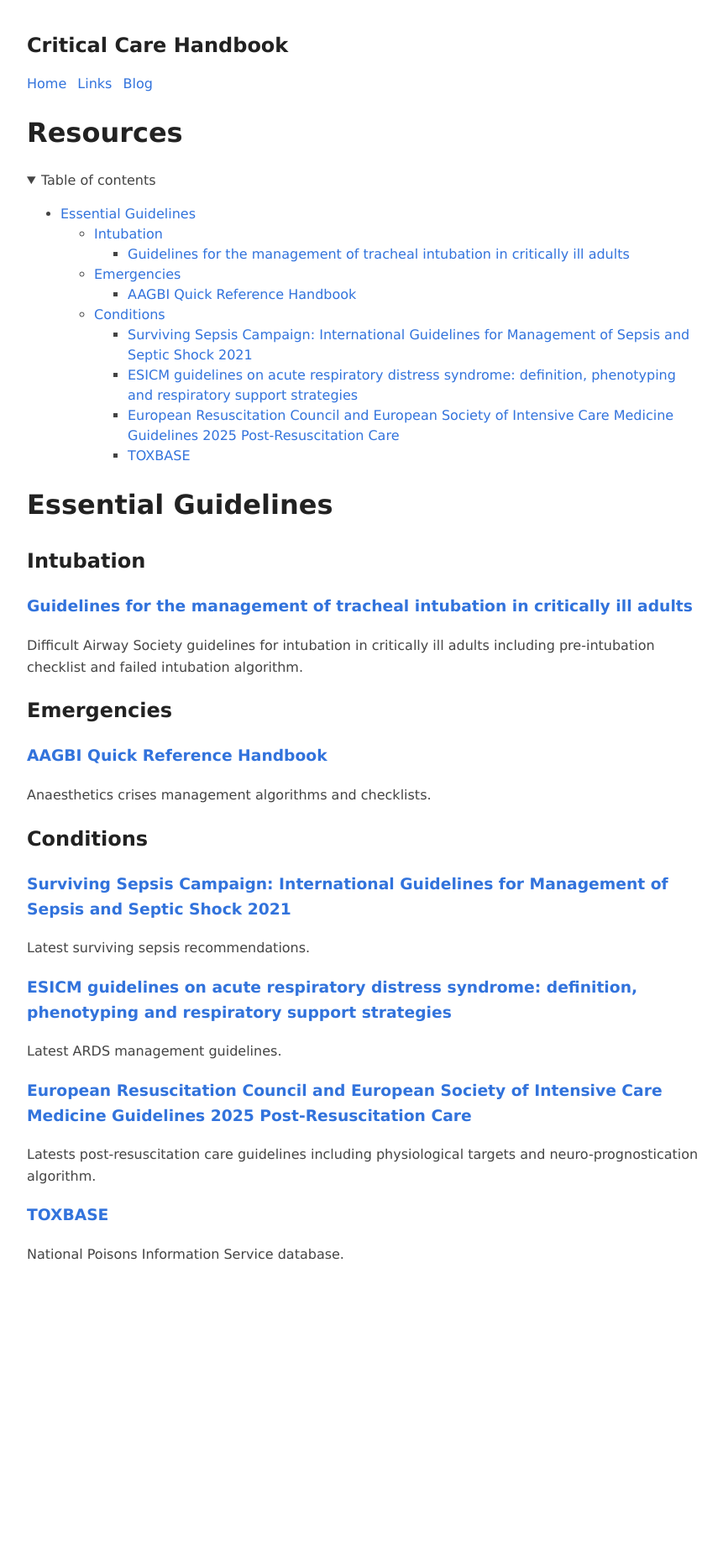
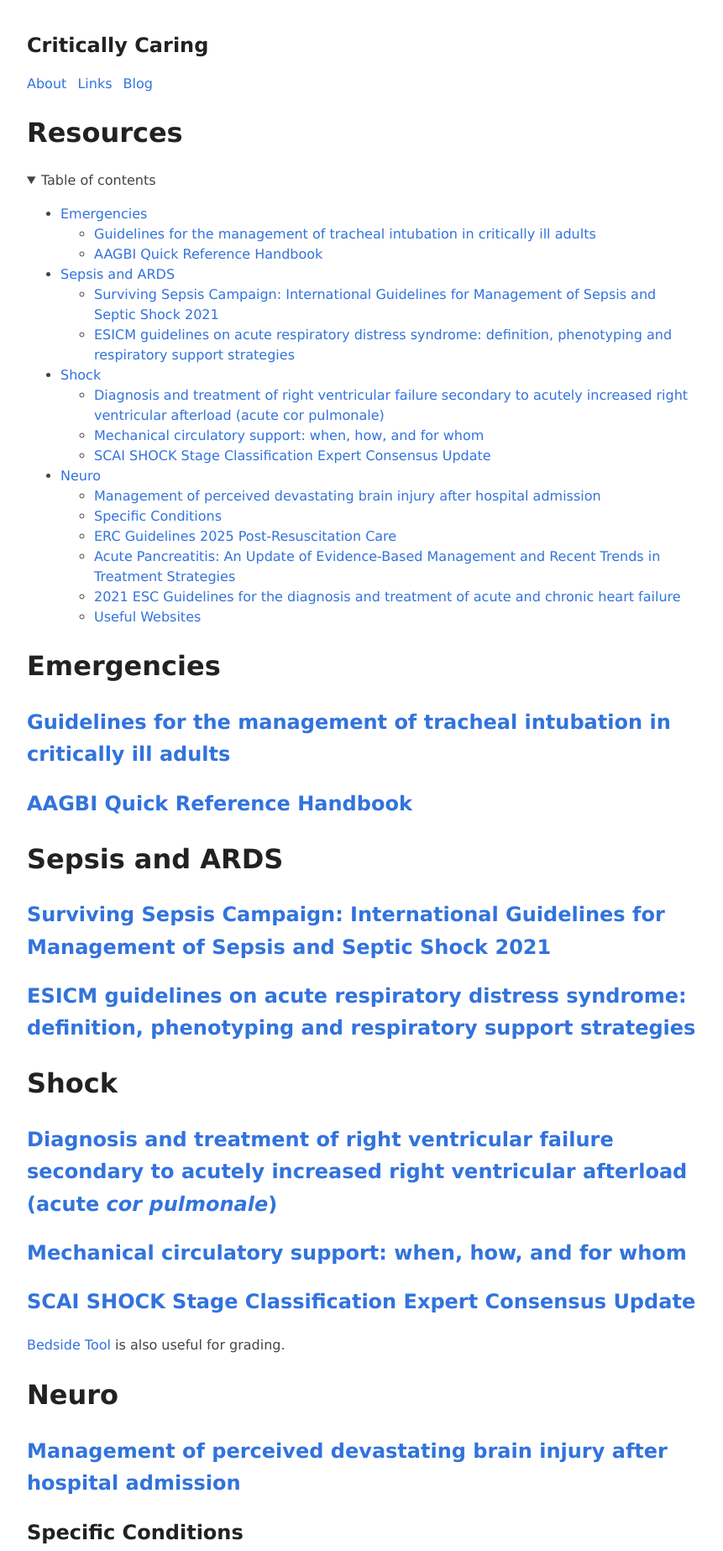
Before and after one commit to mark-jeffrey/crit-care-website, a plain HTML site: page public/links/index.html in a window 1280 px wide. Shown: the top 1847 px of the page at 84% size, without its empty margins (208-1069 px from the left). Before the commit the page ends 1592 px from the top, so only its background shows below. Drawn offline with Linux system fonts and the light colour scheme.

Commit message:
sitename change and about page expanded

```diff
--- a/public/404.html
+++ b/public/404.html
@@ -4,11 +4,11 @@
   <meta charset="utf-8">
   <meta name="viewport" content="width=device-width, initial-scale=1.0">
   <title>404</title>
-  <meta name="title" content="Critical Care Handbook">
+  <meta name="title" content="Critically Caring">
 <meta name="description" content="Resources to support residents in ICU">
 <meta name="referrer" content="strict-origin-when-cross-origin">
 
-  <link rel="alternate" type="application/atom+xml" title="Critical Care Handbook" href="/atom.xml">
+  <link rel="alternate" type="application/atom+xml" title="Critically Caring" href="/atom.xml">
   <style>
     :root {
     --width: 800px;
@@ -210,10 +210,10 @@
 <body>
   <header>
   <a href="/" class="title">
-    <h1>Critical Care Handbook</h1>
+    <h1>Critically Caring</h1>
   </a>
   <nav aria-label="site">
-      <a href="/">Home</a>
+      <a href="/">About</a>
       <a href="/links/">Links</a>
       <a href="/blog/">Blog</a>
   </nav>
--- a/public/links/index.html
+++ b/public/links/index.html
@@ -3,12 +3,12 @@
 <head>
   <meta charset="utf-8">
   <meta name="viewport" content="width=device-width, initial-scale=1.0">
-  <title>Resources | Critical Care Handbook</title>
+  <title>Resources | Critically Caring</title>
   <meta name="title" content="Resources">
 <meta name="description" content="Resources to support residents in ICU">
 <meta name="referrer" content="strict-origin-when-cross-origin">
 
-  <link rel="alternate" type="application/atom+xml" title="Critical Care Handbook" href="/atom.xml">
+  <link rel="alternate" type="application/atom+xml" title="Critically Caring" href="/atom.xml">
   <style>
     :root {
     --width: 800px;
@@ -210,10 +210,10 @@
 <body>
   <header>
   <a href="/" class="title">
-    <h1>Critical Care Handbook</h1>
+    <h1>Critically Caring</h1>
   </a>
   <nav aria-label="site">
-      <a href="/">Home</a>
+      <a href="/">About</a>
       <a href="/links/">Links</a>
       <a href="/blog/">Blog</a>
   </nav>
@@ -223,26 +223,18 @@
       <summary>Table of contents</summary>
     <ul>
         <li>
-          <a href="/links/#essential-guidelines">Essential Guidelines</a>
-        <ul>
-            <li>
-              <a href="/links/#intubation">Intubation</a>
+          <a href="/links/#emergencies">Emergencies</a>
         <ul>
             <li>
               <a href="/links/#guidelines-for-the-management-of-tracheal-intubation-in-critically-ill-adults">Guidelines for the management of tracheal intubation in critically ill adults</a>
             </li>
-            </ul>
-            </li>
-            <li>
-              <a href="/links/#emergencies">Emergencies</a>
-            <ul>
             <li>
               <a href="/links/#aagbi-quick-reference-handbook">AAGBI Quick Reference Handbook</a>
             </li>
         </ul>
         </li>
         <li>
-              <a href="/links/#conditions">Conditions</a>
+          <a href="/links/#sepsis-and-ards">Sepsis and ARDS</a>
         <ul>
             <li>
               <a href="/links/#surviving-sepsis-campaign-international-guidelines-for-management-of-sepsis-and-septic-shock-2021">Surviving Sepsis Campaign: International Guidelines for Management of Sepsis and Septic Shock 2021</a>
@@ -250,35 +242,73 @@
             <li>
               <a href="/links/#esicm-guidelines-on-acute-respiratory-distress-syndrome-definition-phenotyping-and-respiratory-support-strategies">ESICM guidelines on acute respiratory distress syndrome: definition, phenotyping and respiratory support strategies</a>
             </li>
-                <li>
-                  <a href="/links/#european-resuscitation-council-and-european-society-of-intensive-care-medicine-guidelines-2025-post-resuscitation-care">European Resuscitation Council and European Society of Intensive Care Medicine Guidelines 2025 Post-Resuscitation Care</a>
+        </ul>
         </li>
         <li>
-                  <a href="/links/#toxbase">TOXBASE</a>
+          <a href="/links/#shock">Shock</a>
+        <ul>
+            <li>
+              <a href="/links/#diagnosis-and-treatment-of-right-ventricular-failure-secondary-to-acutely-increased-right-ventricular-afterload-acute-cor-pulmonale">Diagnosis and treatment of right ventricular failure secondary to acutely increased right ventricular afterload (acute cor pulmonale)</a>
+            </li>
+            <li>
+              <a href="/links/#mechanical-circulatory-support-when-how-and-for-whom">Mechanical circulatory support: when, how, and for whom</a>
+            </li>
+            <li>
+              <a href="/links/#scai-shock-stage-classification-expert-consensus-update">SCAI SHOCK Stage Classification Expert Consensus Update</a>
             </li>
         </ul>
+        </li>
+        <li>
+          <a href="/links/#neuro">Neuro</a>
+        <ul>
+            <li>
+              <a href="/links/#management-of-perceived-devastating-brain-injury-after-hospital-admission">Management of perceived devastating brain injury after hospital admission</a>
+            </li>
+            <li>
+              <a href="/links/#specific-conditions">Specific Conditions</a>
+            </li>
+            <li>
+              <a href="/links/#erc-guidelines-2025-post-resuscitation-care">ERC Guidelines 2025 Post-Resuscitation Care</a>
+            </li>
+            <li>
+              <a href="/links/#acute-pancreatitis-an-update-of-evidence-based-management-and-recent-trends-in-treatment-strategies">Acute Pancreatitis: An Update of Evidence-Based Management and Recent Trends in Treatment Strategies</a>
+            </li>
+            <li>
+              <a href="/links/#2021-esc-guidelines-for-the-diagnosis-and-treatment-of-acute-and-chronic-heart-failure">2021 ESC Guidelines for the diagnosis and treatment of acute and chronic heart failure</a>
+            </li>
+            <li>
+              <a href="/links/#useful-websites">Useful Websites</a>
             </li>
         </ul>
         </li>
     </ul>
     </details>
   <main>
-    <h1 id="essential-guidelines">Essential Guidelines</h1>
-<h2 id="intubation">Intubation</h2>
-<h3 id="guidelines-for-the-management-of-tracheal-intubation-in-critically-ill-adults"><a href="https://doi.org/10.1016/j.bja.2017.10.021">Guidelines for the management of tracheal intubation in critically ill adults</a></h3>
-<p>Difficult Airway Society guidelines for intubation in critically ill adults including pre-intubation checklist and failed intubation algorithm.</p>
-<h2 id="emergencies">Emergencies</h2>
-<h3 id="aagbi-quick-reference-handbook"><a href="https://anaesthetists.org/Guidelines-and-publications/Quick-reference-handbook/PDF-version">AAGBI Quick Reference Handbook</a></h3>
-<p>Anaesthetics crises management algorithms and checklists.</p>
-<h2 id="conditions">Conditions</h2>
-<h3 id="surviving-sepsis-campaign-international-guidelines-for-management-of-sepsis-and-septic-shock-2021"><a href="https://doi.org/10.1097/CCM.0000000000005337">Surviving Sepsis Campaign: International Guidelines for Management of Sepsis and Septic Shock 2021</a></h3>
-<p>Latest surviving sepsis recommendations.</p>
-<h3 id="esicm-guidelines-on-acute-respiratory-distress-syndrome-definition-phenotyping-and-respiratory-support-strategies"><a href="https://doi.org/10.1007/s00134-023-07050-7">ESICM guidelines on acute respiratory distress syndrome: definition, phenotyping and respiratory support strategies</a></h3>
-<p>Latest ARDS management guidelines.</p>
-<h3 id="european-resuscitation-council-and-european-society-of-intensive-care-medicine-guidelines-2025-post-resuscitation-care"><a href="https://doi.org/10.1016/j.resuscitation.2025.110809">European Resuscitation Council and European Society of Intensive Care Medicine Guidelines 2025 Post-Resuscitation Care</a></h3>
-<p>Latests post-resuscitation care guidelines including physiological targets and neuro-prognostication algorithm.</p>
-<h3 id="toxbase"><a href="https://www.toxbase.org">TOXBASE</a></h3>
-<p>National Poisons Information Service database.</p>
+    <h1 id="emergencies">Emergencies</h1>
+<h2 id="guidelines-for-the-management-of-tracheal-intubation-in-critically-ill-adults"><a rel="external" href="https://doi.org/10.1016/j.bja.2017.10.021">Guidelines for the management of tracheal intubation in critically ill adults</a></h2>
+<h2 id="aagbi-quick-reference-handbook"><a rel="external" href="https://anaesthetists.org/Guidelines-and-publications/Quick-reference-handbook/PDF-version">AAGBI Quick Reference Handbook</a></h2>
+<h1 id="sepsis-and-ards">Sepsis and ARDS</h1>
+<h2 id="surviving-sepsis-campaign-international-guidelines-for-management-of-sepsis-and-septic-shock-2021"><a rel="external" href="https://doi.org/10.1097/CCM.0000000000005337">Surviving Sepsis Campaign: International Guidelines for Management of Sepsis and Septic Shock 2021</a></h2>
+<h2 id="esicm-guidelines-on-acute-respiratory-distress-syndrome-definition-phenotyping-and-respiratory-support-strategies"><a rel="external" href="https://doi.org/10.1007/s00134-023-07050-7">ESICM guidelines on acute respiratory distress syndrome: definition, phenotyping and respiratory support strategies</a></h2>
+<h1 id="shock">Shock</h1>
+<h2 id="diagnosis-and-treatment-of-right-ventricular-failure-secondary-to-acutely-increased-right-ventricular-afterload-acute-cor-pulmonale"><a rel="external" href="https://doi.org/10.1093/ehjacc/zuad157">Diagnosis and treatment of right ventricular failure secondary to acutely increased right ventricular afterload (acute <em>cor pulmonale</em>)</a></h2>
+<h2 id="mechanical-circulatory-support-when-how-and-for-whom"><a rel="external" href="https://doi.org/10.1093/eurheartj/ehae925">Mechanical circulatory support: when, how, and for whom</a></h2>
+<h2 id="scai-shock-stage-classification-expert-consensus-update"><a rel="external" href="https://doi.org/10.1016/j.jscai.2021.100008">SCAI SHOCK Stage Classification Expert Consensus Update</a></h2>
+<p><a rel="external" href="https://www.scai.org/sites/default/files/2023-04/SCAI%20SHOCK%20Bedside%20Checklist%202022.pdf">Bedside Tool</a> is also useful for grading.</p>
+<h1 id="neuro">Neuro</h1>
+<h2 id="management-of-perceived-devastating-brain-injury-after-hospital-admission"><a rel="external" href="https://doi.org/10.1016/j.bja.2017.10.002">Management of perceived devastating brain injury after hospital admission</a></h2>
+<h2 id="specific-conditions">Specific Conditions</h2>
+<h2 id="erc-guidelines-2025-post-resuscitation-care"><a rel="external" href="https://doi.org/10.1016/j.resuscitation.2025.110809">ERC Guidelines 2025 Post-Resuscitation Care</a></h2>
+<h2 id="acute-pancreatitis-an-update-of-evidence-based-management-and-recent-trends-in-treatment-strategies"><a rel="external" href="https://doi.org/10.1002/ueg2.12743">Acute Pancreatitis: An Update of Evidence-Based Management and Recent Trends in Treatment Strategies</a></h2>
+<h2 id="2021-esc-guidelines-for-the-diagnosis-and-treatment-of-acute-and-chronic-heart-failure"><a rel="external" href="https://doi.org/10.1093/eurheartj/ehab368">2021 ESC Guidelines for the diagnosis and treatment of acute and chronic heart failure</a></h2>
+<p>There is also a <a rel="external" href="https://doi.org/10.1093/eurheartj/ehad195">focussed update</a> from 2023 clarifying management of HFmrEF.</p>
+<h2 id="useful-websites">Useful Websites</h2>
+<ul>
+<li><a rel="external" href="https://www.toxbase.org">Toxbase</a></li>
+<li><a rel="external" href="https://criticalcarereviews.com/">Critical Care Reviews</a></li>
+<li><a rel="external" href="https://derangedphysiology.com/main/home">Derranged Physiology</a></li>
+<li><a rel="external" href="https://litfl.com/">LITFL</a></li>
+</ul>
 
   </main>
   <p>
--- a/public/sitemap.xml
+++ b/public/sitemap.xml
@@ -19,6 +19,7 @@
     </url>
     <url>
         <loc>/links/</loc>
+        <lastmod>2026-02-17</lastmod>
     </url>
     <url>
         <loc>/tags/</loc>
--- a/public/tags/checklists/atom.xml
+++ b/public/tags/checklists/atom.xml
@@ -1,6 +1,6 @@
 <?xml version="1.0" encoding="UTF-8"?>
 <feed xmlns="http://www.w3.org/2005/Atom" xml:lang="en">
-    <title>Critical Care Handbook - checklists</title>
+    <title>Critically Caring - checklists</title>
     <subtitle>Resources to support residents in ICU</subtitle>
     <link rel="self" type="application/atom+xml" href="/tags/checklists/atom.xml"/>
     <link rel="alternate" type="text/html" href="/"/>
@@ -23,7 +23,7 @@
         <link rel="alternate" type="text/html" href="/blog/intubation-checklist/"/>
         <id>/blog/intubation-checklist/</id>
 
-        <content type="html" xml:base="/blog/intubation-checklist/">&lt;p&gt;Adapted from Difficult Airway Society &lt;a href=&quot;https:&#x2F;&#x2F;doi.org&#x2F;10.1016&#x2F;j.bja.2017.10.021&quot;&gt;Guidelines for the management of tracheal intubation in critically ill adults&lt;&#x2F;a&gt;&lt;&#x2F;p&gt;
+        <content type="html" xml:base="/blog/intubation-checklist/">&lt;p&gt;Adapted from Difficult Airway Society &lt;a rel=&quot;external&quot; href=&quot;https:&#x2F;&#x2F;doi.org&#x2F;10.1016&#x2F;j.bja.2017.10.021&quot;&gt;Guidelines for the management of tracheal intubation in critically ill adults&lt;&#x2F;a&gt;&lt;&#x2F;p&gt;
 &lt;h2 id=&quot;prepare-the-patient&quot;&gt;Prepare the patient&lt;&#x2F;h2&gt;
 &lt;h3 id=&quot;assess-and-position&quot;&gt;Assess and position&lt;&#x2F;h3&gt;
 &lt;ul&gt;
--- a/public/tags/risk-scores/atom.xml
+++ b/public/tags/risk-scores/atom.xml
@@ -1,6 +1,6 @@
 <?xml version="1.0" encoding="UTF-8"?>
 <feed xmlns="http://www.w3.org/2005/Atom" xml:lang="en">
-    <title>Critical Care Handbook - risk-scores</title>
+    <title>Critically Caring - risk-scores</title>
     <subtitle>Resources to support residents in ICU</subtitle>
     <link rel="self" type="application/atom+xml" href="/tags/risk-scores/atom.xml"/>
     <link rel="alternate" type="text/html" href="/"/>
@@ -24,8 +24,8 @@
         <id>/blog/predicting-airway-complications/</id>
 
         <content type="html" xml:base="/blog/predicting-airway-complications/">&lt;p&gt;The baseline risk for difficult airway (8-11%) and severe complications (38%) is high in all critically ill patients. Difficult airway greatly increases the risk of severe complcations during intubation (30-35% vs 50-60%). Scoring systems for elective surgery therefore seriously underestimate risk in this cohort.&lt;&#x2F;p&gt;
-&lt;p&gt;Consider the &lt;a href=&quot;https:&#x2F;&#x2F;doi.org&#x2F;10.1164&#x2F;rccm.201210-1851OC&quot;&gt;MACOCHA Score&lt;&#x2F;a&gt; to identify patients at paritcularly high risk and plan accordingly.&lt;&#x2F;p&gt;
-&lt;p&gt;&lt;a href=&quot;https:&#x2F;&#x2F;www.mdcalc.com&#x2F;calc&#x2F;10476&#x2F;macocha-score&quot;&gt;MACOCHA score on MDCalc&lt;&#x2F;a&gt;&lt;&#x2F;p&gt;
+&lt;p&gt;Consider the &lt;a rel=&quot;external&quot; href=&quot;https:&#x2F;&#x2F;doi.org&#x2F;10.1164&#x2F;rccm.201210-1851OC&quot;&gt;MACOCHA Score&lt;&#x2F;a&gt; to identify patients at paritcularly high risk and plan accordingly.&lt;&#x2F;p&gt;
+&lt;p&gt;&lt;a rel=&quot;external&quot; href=&quot;https:&#x2F;&#x2F;www.mdcalc.com&#x2F;calc&#x2F;10476&#x2F;macocha-score&quot;&gt;MACOCHA score on MDCalc&lt;&#x2F;a&gt;&lt;&#x2F;p&gt;
 &lt;p&gt;It is worth noting that Mallampati score does the heavy lifting in prediction difficult intubations (Identified 51&#x2F;82 alone, compared to 62&#x2F;82 with the full score).&lt;&#x2F;p&gt;
 &lt;h2 id=&quot;score&quot;&gt;Score&lt;&#x2F;h2&gt;
 &lt;table&gt;&lt;thead&gt;&lt;tr&gt;&lt;th&gt;Factor&lt;&#x2F;th&gt;&lt;th&gt;Score&lt;&#x2F;th&gt;&lt;&#x2F;tr&gt;&lt;&#x2F;thead&gt;&lt;tbody&gt;
```
Also changed, not shown: public/atom.xml (+4 -4 lines), public/blog/index.html (+5 -5 lines), public/blog/intubation-checklist/index.html (+5 -5 lines), public/blog/predicting-airway-complications/index.html (+6 -6 lines), public/index.html (+12 -7 lines), public/tags/airway/atom.xml (+4 -4 lines), public/tags/airway/index.html (+5 -5 lines), public/tags/checklists/index.html (+5 -5 lines), public/tags/index.html (+5 -5 lines), public/tags/risk-scores/index.html (+5 -5 lines), 4 other files. Lines whose indentation alone changed are shown as unchanged.
